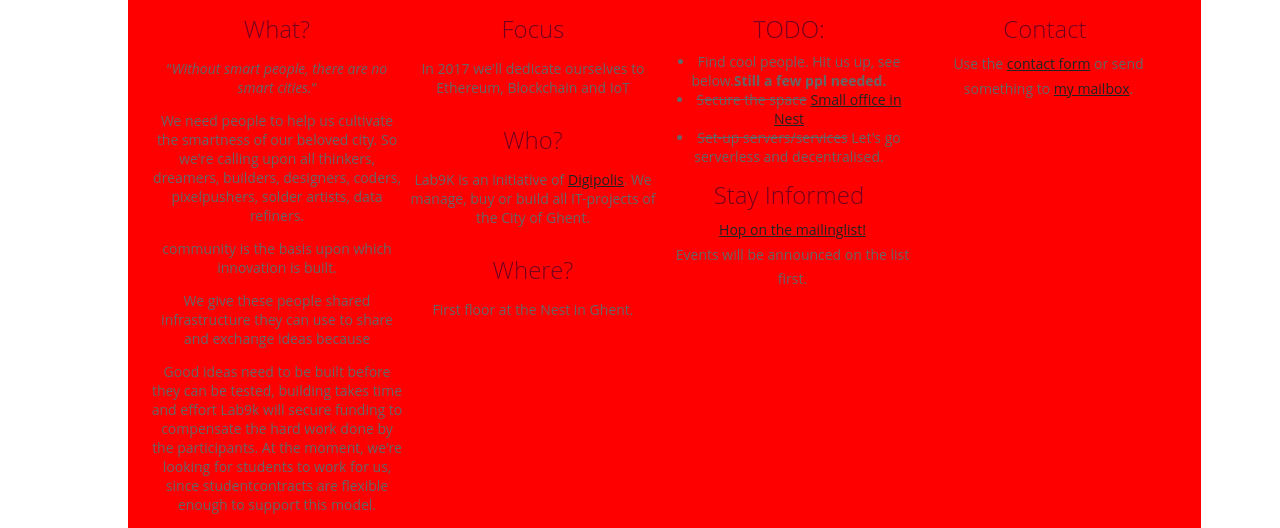
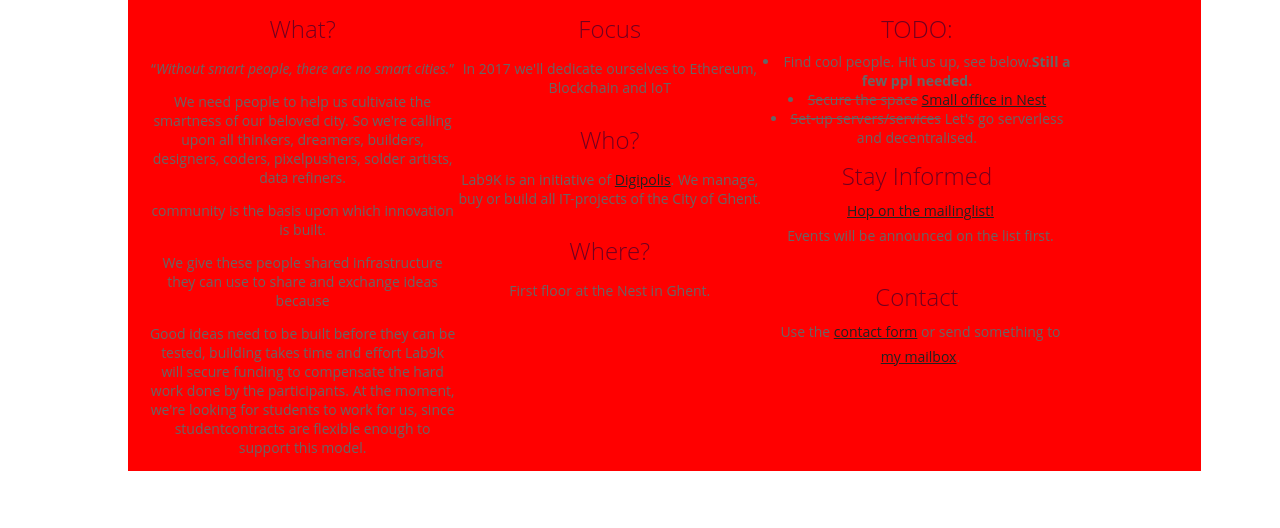
Before and after one commit to lab9k/lab9k.github.io, a Jekyll site: the page built from index.html, in a window 1280 px wide. Shown: the part 693-1221 px from the top of the page. Built offline with Jekyll 4.4.1, drawn with Linux system fonts in a browser that asks for light colours; after the commit the page ends 1164 px from its top, so only the background shows below that.

Commit message:
Post Update

```diff
--- a/index.html
+++ b/index.html
@@ -52,8 +52,7 @@
 		            <br/>Events will be announced on the list first. </li>
 		    </ul>
 	    </div>
-	</div>
-	<div class="home-section">
+
 	    <div class="home-section-part">
 			<h2>Contact</h2>
 			<ul class="posts">
```
Lines whose indentation alone changed are shown as unchanged.
